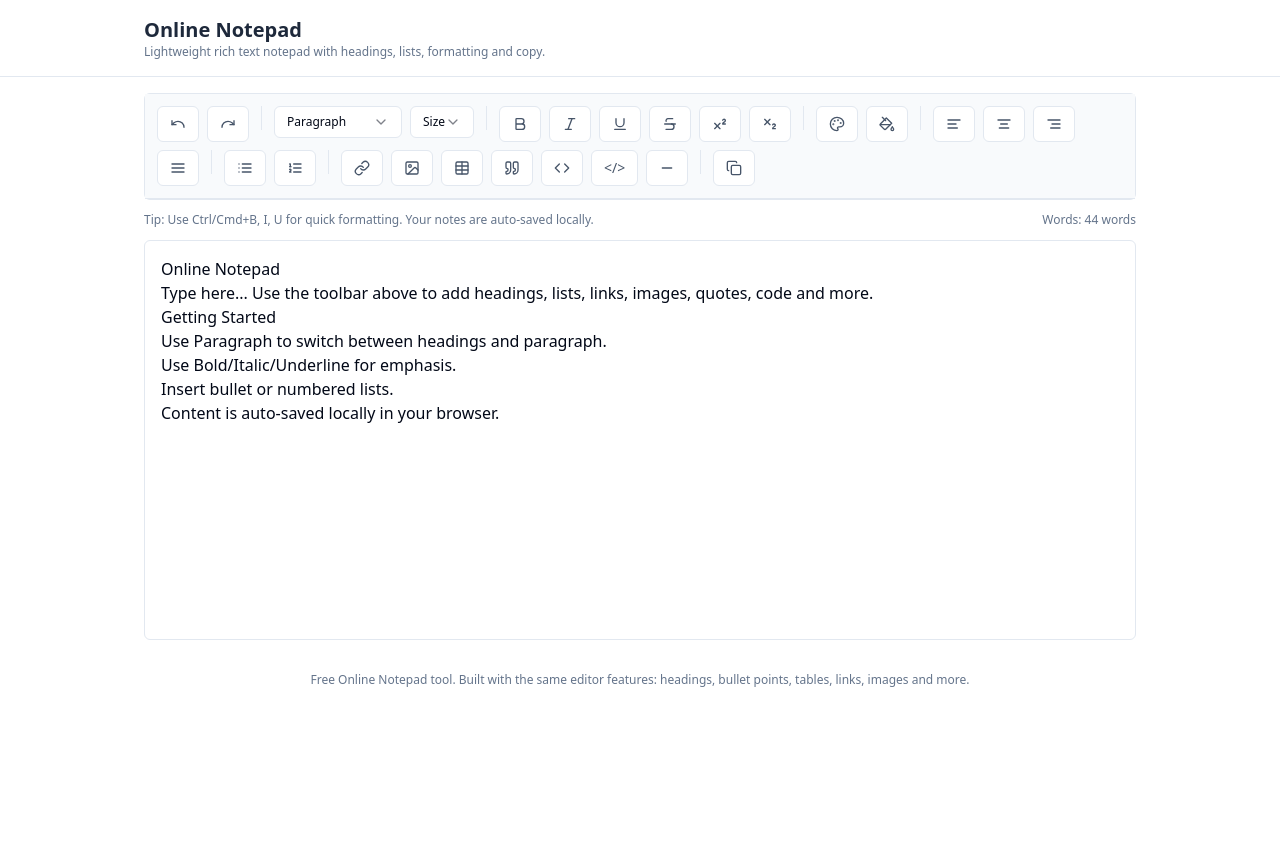
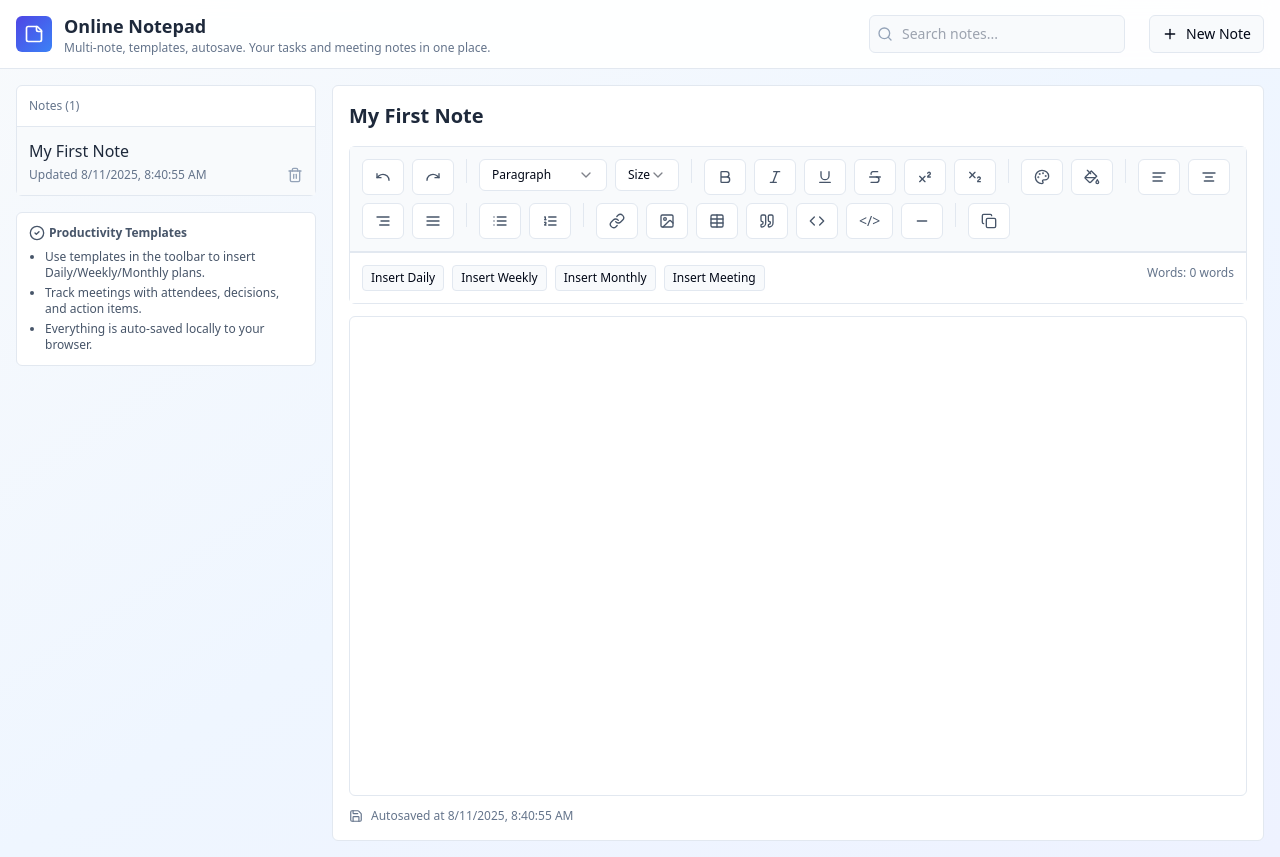
Before and after one commit to mhamzahashim/livehtmleditor, a React (Vite) app: page /notepad in a window 1280 px wide. Before the commit the page ends 800 px from the top, so only its background shows below. Built offline with nearby package versions, Linux system fonts and the light colour scheme.

Commit message:
Fix notepad functionality and enhance features
Refactored the notepad to fix backward text rendering, implemented multi-note creation with permanent local storage saving, and improved the user interface with a more professional header and menu.

```diff
--- /dev/null
+++ b/src/components/notepad/NoteEditor.tsx
@@ -0,0 +1,96 @@
+import { useMemo, useRef, useEffect, useState } from "react";
+import EditorToolbar from "@/components/EditorToolbar";
+import WordCountDisplay from "@/components/WordCountDisplay";
+
+interface NoteEditorProps {
+  value: string;
+  onChange: (html: string) => void;
+}
+
+const templates = {
+  daily: `<h2>Daily Plan</h2>\n<ul>\n  <li><input type="checkbox" /> Priority 1</li>\n  <li><input type="checkbox" /> Priority 2</li>\n  <li><input type="checkbox" /> Priority 3</li>\n</ul>\n<h3>Notes</h3>\n<p></p>` ,
+  weekly: `<h2>Weekly Planner</h2>\n<ul>\n  <li>Mon: </li>\n  <li>Tue: </li>\n  <li>Wed: </li>\n  <li>Thu: </li>\n  <li>Fri: </li>\n</ul>` ,
+  monthly: `<h2>Monthly Goals</h2>\n<ul>\n  <li>Goal 1</li>\n  <li>Goal 2</li>\n  <li>Goal 3</li>\n</ul>` ,
+  meeting: `<h2>Meeting Notes</h2>\n<p><strong>Date:</strong> </p>\n<p><strong>Attendees:</strong> </p>\n<h3>Agenda</h3>\n<ul>\n  <li></li>\n</ul>\n<h3>Decisions</h3>\n<ul>\n  <li></li>\n</ul>\n<h3>Action Items</h3>\n<ul>\n  <li><input type="checkbox" /> </li>\n</ul>`
+};
+
+const NoteEditor = ({ value, onChange }: NoteEditorProps) => {
+  const editorRef = useRef<HTMLDivElement>(null);
+  const [selectedText, setSelectedText] = useState("");
+
+  useEffect(() => {
+    const root = editorRef.current;
+    if (!root) return;
+    if (root.innerHTML !== value) root.innerHTML = value;
+  }, [value]);
+
+  const updateSelectedFromWindow = () => {
+    const sel = window.getSelection();
+    const root = editorRef.current;
+    if (!sel || !root || sel.rangeCount === 0) return setSelectedText("");
+    const anchor = sel.anchorNode;
+    if (anchor && root.contains(anchor)) setSelectedText(sel.toString());
+    else setSelectedText("");
+  };
+
+  const onInsertCode = (code: string) => {
+    const root = editorRef.current;
+    if (!root) return;
+    root.focus();
+    document.execCommand("insertHTML", false, code);
+    onChange(root.innerHTML);
+  };
+
+  const onCopyContent = async () => {
+    const root = editorRef.current;
+    if (!root) return;
+    try {
+      await navigator.clipboard.writeText(root.innerHTML);
+    } catch {
+      document.getSelection()?.selectAllChildren(root);
+      document.execCommand("copy");
+    }
+  };
+
+  const handleInput = () => {
+    const root = editorRef.current;
+    if (!root) return;
+    onChange(root.innerHTML);
+  };
+
+  const insertTemplate = (key: keyof typeof templates) => onInsertCode(templates[key]);
+
+  const wcHtml = useMemo(() => value, [value]);
+
+  return (
+    <div>
+      <section aria-label="Editor toolbar" className="rounded-md border border-slate-200 bg-slate-50">
+        <EditorToolbar onInsertCode={onInsertCode} selectedText={selectedText} onCopyContent={onCopyContent} />
+        <div className="flex flex-wrap gap-2 p-3 border-t border-slate-200 bg-white">
+          <button onClick={() => insertTemplate('daily')} className="px-2 py-1 text-xs rounded border border-slate-200 bg-slate-50 hover:bg-slate-100">Insert Daily</button>
+          <button onClick={() => insertTemplate('weekly')} className="px-2 py-1 text-xs rounded border border-slate-200 bg-slate-50 hover:bg-slate-100">Insert Weekly</button>
+          <button onClick={() => insertTemplate('monthly')} className="px-2 py-1 text-xs rounded border border-slate-200 bg-slate-50 hover:bg-slate-100">Insert Monthly</button>
+          <button onClick={() => insertTemplate('meeting')} className="px-2 py-1 text-xs rounded border border-slate-200 bg-slate-50 hover:bg-slate-100">Insert Meeting</button>
+          <div className="ml-auto"><WordCountDisplay htmlContent={wcHtml} /></div>
+        </div>
+      </section>
+      <section className="mt-3">
+        <div
+          ref={editorRef}
+          role="textbox"
+          aria-label="Note editor"
+          contentEditable
+          suppressContentEditableWarning
+          onInput={handleInput}
+          onKeyUp={updateSelectedFromWindow}
+          onMouseUp={updateSelectedFromWindow}
+          style={{ direction: 'ltr', unicodeBidi: 'normal' }}
+          className="min-h-[60vh] rounded-md border border-slate-200 bg-white p-4 focus:outline-none focus:ring-2 focus:ring-ring"
+          dangerouslySetInnerHTML={{ __html: value }}
+        />
+      </section>
+    </div>
+  );
+};
+
+export default NoteEditor;
--- a/src/pages/Notepad.tsx
+++ b/src/pages/Notepad.tsx
@@ -1,161 +1,173 @@
-import { useEffect, useMemo, useRef, useState } from "react";
-import EditorToolbar from "@/components/EditorToolbar";
-import WordCountDisplay from "@/components/WordCountDisplay";
+import { useEffect, useMemo, useState } from "react";
+import { Note, deleteNote, loadNotes, saveNotes, upsertNote } from "@/utils/notepadStorage";
+import NoteEditor from "@/components/notepad/NoteEditor";
+import { Plus, Trash2, Save, Search, CheckCircle2, StickyNote } from "lucide-react";
 
-const defaultContent = `
-  <h1>Online Notepad</h1>
-  <p>Type here... Use the toolbar above to add headings, lists, links, images, quotes, code and more.</p>
-  <h2>Getting Started</h2>
-  <ul>
-    <li>Use Paragraph to switch between headings and paragraph.</li>
-    <li>Use Bold/Italic/Underline for emphasis.</li>
-    <li>Insert bullet or numbered lists.</li>
-  </ul>
-  <p>Content is auto-saved locally in your browser.</p>
-`;
+const createNote = (title?: string): Note => ({
+  id: crypto.randomUUID(),
+  title: title || "Untitled Note",
+  content: "<p></p>",
+  createdAt: Date.now(),
+  updatedAt: Date.now(),
+});
+
+const formatDate = (ts: number) => new Date(ts).toLocaleString();
 
 const Notepad = () => {
-  const editorRef = useRef<HTMLDivElement>(null);
-  const [html, setHtml] = useState<string>(defaultContent);
-  const [selectedText, setSelectedText] = useState<string>("");
+  const [notes, setNotes] = useState<Note[]>([]);
+  const [activeId, setActiveId] = useState<string | null>(null);
+  const [query, setQuery] = useState("");
 
-  // SEO: title, meta description, canonical
+  // SEO
   useEffect(() => {
-    document.title = "Online Notepad – Rich Text Editor";
-
-    const desc = "Free online notepad with headings, bullet lists, formatting and copy features.";
+    document.title = "Online Notepad – Powerful multi-note editor";
+    const desc = "Professional online notepad with multiple notes, templates, autosave, and full rich text features.";
     let meta = document.querySelector('meta[name="description"]');
-    if (!meta) {
-      meta = document.createElement("meta");
-      meta.setAttribute("name", "description");
-      document.head.appendChild(meta);
-    }
+    if (!meta) { meta = document.createElement("meta"); meta.setAttribute("name", "description"); document.head.appendChild(meta); }
     meta.setAttribute("content", desc);
-
     let canonical = document.querySelector('link[rel="canonical"]') as HTMLLinkElement | null;
-    if (!canonical) {
-      canonical = document.createElement("link");
-      canonical.rel = "canonical";
-      document.head.appendChild(canonical);
-    }
+    if (!canonical) { canonical = document.createElement("link"); canonical.rel = "canonical"; document.head.appendChild(canonical); }
     canonical.href = `${window.location.origin}/notepad`;
   }, []);
 
-  // Load/save to localStorage
+  // Load and ensure at least one note
   useEffect(() => {
-    const saved = localStorage.getItem("notepadContent");
-    if (saved) setHtml(saved);
+    const initial = loadNotes();
+    if (initial.length === 0) {
+      const n = createNote("My First Note");
+      setNotes([n]);
+      setActiveId(n.id);
+      saveNotes([n]);
+    } else {
+      setNotes(initial);
+      setActiveId(initial[0].id);
+    }
   }, []);
 
-  useEffect(() => {
-    localStorage.setItem("notepadContent", html);
-  }, [html]);
+  // Autosave on notes change
+  useEffect(() => { saveNotes(notes); }, [notes]);
 
-  const updateSelectedFromWindow = () => {
-    const sel = window.getSelection();
-    const root = editorRef.current;
-    if (!sel || !root) {
-      setSelectedText("");
-      return;
-    }
-    if (sel.rangeCount === 0) {
-      setSelectedText("");
-      return;
-    }
-    const anchor = sel.anchorNode;
-    if (anchor && root.contains(anchor)) {
-      setSelectedText(sel.toString());
-    } else {
-      setSelectedText("");
-    }
+  const activeNote = useMemo(() => notes.find(n => n.id === activeId) || null, [notes, activeId]);
+
+  const addNote = () => {
+    const n = createNote();
+    setNotes(prev => [n, ...prev]);
+    setActiveId(n.id);
   };
 
-  const onInsertCode = (code: string) => {
-    const root = editorRef.current;
-    if (!root) return;
-    root.focus();
-    // Insert HTML at caret using execCommand (works well for contentEditable)
-    document.execCommand("insertHTML", false, code);
-    // Update state with new HTML
-    setHtml(root.innerHTML);
+  const removeNote = (id: string) => {
+    const updated = deleteNote(notes, id);
+    setNotes(updated);
+    if (activeId === id) setActiveId(updated[0]?.id ?? null);
   };
 
-  const onCopyContent = async () => {
-    const root = editorRef.current;
-    if (!root) return;
-    try {
-      // Try to copy HTML source
-      await navigator.clipboard.writeText(root.innerHTML);
-    } catch (e) {
-      // Fallback to selection
-      document.getSelection()?.selectAllChildren(root);
-      document.execCommand("copy");
-    }
+  const renameNote = (id: string, title: string) => {
+    const n = notes.find(x => x.id === id);
+    if (!n) return;
+    const updated = upsertNote(notes, { ...n, title, updatedAt: Date.now() });
+    setNotes(updated);
   };
 
-  const handleInput = () => {
-    const root = editorRef.current;
-    if (!root) return;
-    setHtml(root.innerHTML);
+  const updateContent = (html: string) => {
+    if (!activeNote) return;
+    const updated = upsertNote(notes, { ...activeNote, content: html, updatedAt: Date.now() });
+    setNotes(updated);
   };
 
-  // Keep editor DOM in sync when html state changes from external events (import/reset)
-  useEffect(() => {
-    const root = editorRef.current;
-    if (!root) return;
-    if (root.innerHTML !== html) {
-      root.innerHTML = html;
-    }
-  }, [html]);
-
-  const wordCountContent = useMemo(() => html, [html]);
+  const filtered = useMemo(() => {
+    if (!query.trim()) return notes;
+    const q = query.toLowerCase();
+    return notes.filter(n => n.title.toLowerCase().includes(q) || n.content.toLowerCase().includes(q));
+  }, [notes, query]);
 
   return (
-    <div>
-      {/* Semantic layout */}
-      <header className="bg-white/80 backdrop-blur border-b border-slate-200">
-        <div className="max-w-5xl mx-auto px-4 py-4">
-          <h1 className="text-xl font-semibold text-slate-800">Online Notepad</h1>
-          <p className="text-xs text-slate-500">Lightweight rich text notepad with headings, lists, formatting and copy.</p>
+    <div className="min-h-screen bg-gradient-to-br from-slate-50 via-blue-50 to-indigo-50">
+      {/* Header */}
+      <header className="bg-white/90 backdrop-blur border-b border-slate-200">
+        <div className="max-w-7xl mx-auto px-4 py-3 flex items-center gap-3">
+          <div className="w-9 h-9 rounded-md bg-gradient-to-br from-indigo-600 to-blue-500 text-white flex items-center justify-center">
+            <StickyNote className="w-5 h-5" />
+          </div>
+          <div className="mr-auto">
+            <h1 className="text-lg font-semibold text-slate-800">Online Notepad</h1>
+            <p className="text-xs text-slate-500">Multi-note, templates, autosave. Your tasks and meeting notes in one place.</p>
+          </div>
+
+          <div className="relative">
+            <Search className="w-4 h-4 text-slate-400 absolute left-2 top-1/2 -translate-y-1/2" />
+            <input
+              value={query}
+              onChange={e => setQuery(e.target.value)}
+              placeholder="Search notes..."
+              className="pl-8 pr-3 py-2 rounded-md border border-slate-200 bg-slate-50 focus:outline-none focus:ring-2 focus:ring-ring text-sm w-64"
+            />
+          </div>
+
+          <button onClick={addNote} className="ml-3 inline-flex items-center gap-2 px-3 py-2 rounded-md border border-slate-200 bg-slate-50 hover:bg-slate-100 text-sm">
+            <Plus className="w-4 h-4" /> New Note
+          </button>
         </div>
       </header>
 
-      <main className="max-w-5xl mx-auto px-4">
-        {/* Toolbar */}
-        <section aria-label="Notepad toolbar" className="mt-4 rounded-md border border-slate-200 bg-slate-50">
-          <EditorToolbar onInsertCode={onInsertCode} selectedText={selectedText} onCopyContent={onCopyContent} />
-        </section>
+      {/* Layout */}
+      <div className="max-w-7xl mx-auto px-4 py-4 grid grid-cols-12 gap-4">
+        {/* Sidebar */}
+        <aside className="col-span-12 md:col-span-4 lg:col-span-3">
+          <div className="rounded-md border border-slate-200 bg-white">
+            <div className="p-3 border-b border-slate-200 text-xs text-slate-500">Notes ({notes.length})</div>
+            <ul className="divide-y divide-slate-200">
+              {filtered.map(n => (
+                <li key={n.id} className={`p-3 cursor-pointer ${n.id === activeId ? 'bg-slate-50' : 'bg-white'}`} onClick={() => setActiveId(n.id)}>
+                  <input
+                    value={n.title}
+                    onChange={e => renameNote(n.id, e.target.value)}
+                    className="w-full bg-transparent focus:outline-none font-medium text-slate-800"
+                  />
+                  <div className="flex justify-between items-center mt-1 text-xs text-slate-500">
+                    <span>Updated {formatDate(n.updatedAt)}</span>
+                    <button onClick={(e) => { e.stopPropagation(); removeNote(n.id); }} className="text-slate-400 hover:text-red-600">
+                      <Trash2 className="w-4 h-4" />
+                    </button>
+                  </div>
+                </li>
+              ))}
+            </ul>
+          </div>
 
-        {/* Info bar */}
-        <aside className="flex items-center justify-between mt-3 text-xs text-slate-500">
-          <div>
-            Tip: Use Ctrl/Cmd+B, I, U for quick formatting. Your notes are auto-saved locally.
+          {/* Tips / Shortcuts */}
+          <div className="mt-4 rounded-md border border-slate-200 bg-white p-3 text-xs text-slate-600">
+            <div className="font-semibold mb-2 flex items-center gap-1"><CheckCircle2 className="w-4 h-4" /> Productivity Templates</div>
+            <ul className="list-disc ml-4 space-y-1">
+              <li>Use templates in the toolbar to insert Daily/Weekly/Monthly plans.</li>
+              <li>Track meetings with attendees, decisions, and action items.</li>
+              <li>Everything is auto-saved locally to your browser.</li>
+            </ul>
           </div>
-          <WordCountDisplay htmlContent={wordCountContent} />
         </aside>
 
         {/* Editor */}
-        <section className="mt-3">
-          <div
-            ref={editorRef}
-            role="textbox"
-            aria-label="Online notepad editor"
-            contentEditable
-            suppressContentEditableWarning
-            onInput={handleInput}
-            onKeyUp={updateSelectedFromWindow}
-            onMouseUp={updateSelectedFromWindow}
-            className="min-h-[50vh] rounded-md border border-slate-200 bg-white p-4 focus:outline-none focus:ring-2 focus:ring-ring"
-            dangerouslySetInnerHTML={{ __html: html }}
-          />
-        </section>
-      </main>
-
-      <footer className="max-w-5xl mx-auto px-4 py-8 text-center text-xs text-slate-500">
-        <p>
-          Free Online Notepad tool. Built with the same editor features: headings, bullet points, tables, links, images and more.
-        </p>
-      </footer>
+        <main className="col-span-12 md:col-span-8 lg:col-span-9">
+          {activeNote ? (
+            <div className="rounded-md border border-slate-200 bg-white p-4">
+              <input
+                value={activeNote.title}
+                onChange={e => renameNote(activeNote.id, e.target.value)}
+                className="w-full text-xl font-semibold text-slate-800 bg-transparent focus:outline-none"
+              />
+              <div className="mt-4">
+                <NoteEditor value={activeNote.content} onChange={updateContent} />
+              </div>
+              <div className="mt-3 text-xs text-slate-500 flex items-center gap-2">
+                <Save className="w-3.5 h-3.5" /> Autosaved at {formatDate(activeNote.updatedAt)}
+              </div>
+            </div>
+          ) : (
+            <div className="h-full min-h-[60vh] rounded-md border border-slate-200 bg-white grid place-items-center text-slate-500">
+              Select or create a note to start editing.
+            </div>
+          )}
+        </main>
+      </div>
     </div>
   );
 };
--- /dev/null
+++ b/src/utils/notepadStorage.ts
@@ -0,0 +1,37 @@
+export type Note = {
+  id: string;
+  title: string;
+  content: string;
+  createdAt: number;
+  updatedAt: number;
+};
+
+const NOTES_KEY = "notepadNotes:v1";
+
+export function loadNotes(): Note[] {
+  try {
+    const raw = localStorage.getItem(NOTES_KEY);
+    if (!raw) return [];
+    const parsed = JSON.parse(raw);
+    if (!Array.isArray(parsed)) return [];
+    return parsed as Note[];
+  } catch {
+    return [];
+  }
+}
+
+export function saveNotes(notes: Note[]) {
+  localStorage.setItem(NOTES_KEY, JSON.stringify(notes));
+}
+
+export function upsertNote(notes: Note[], note: Note): Note[] {
+  const idx = notes.findIndex(n => n.id === note.id);
+  if (idx === -1) return [...notes, note];
+  const updated = [...notes];
+  updated[idx] = note;
+  return updated;
+}
+
+export function deleteNote(notes: Note[], id: string): Note[] {
+  return notes.filter(n => n.id !== id);
+}
```
